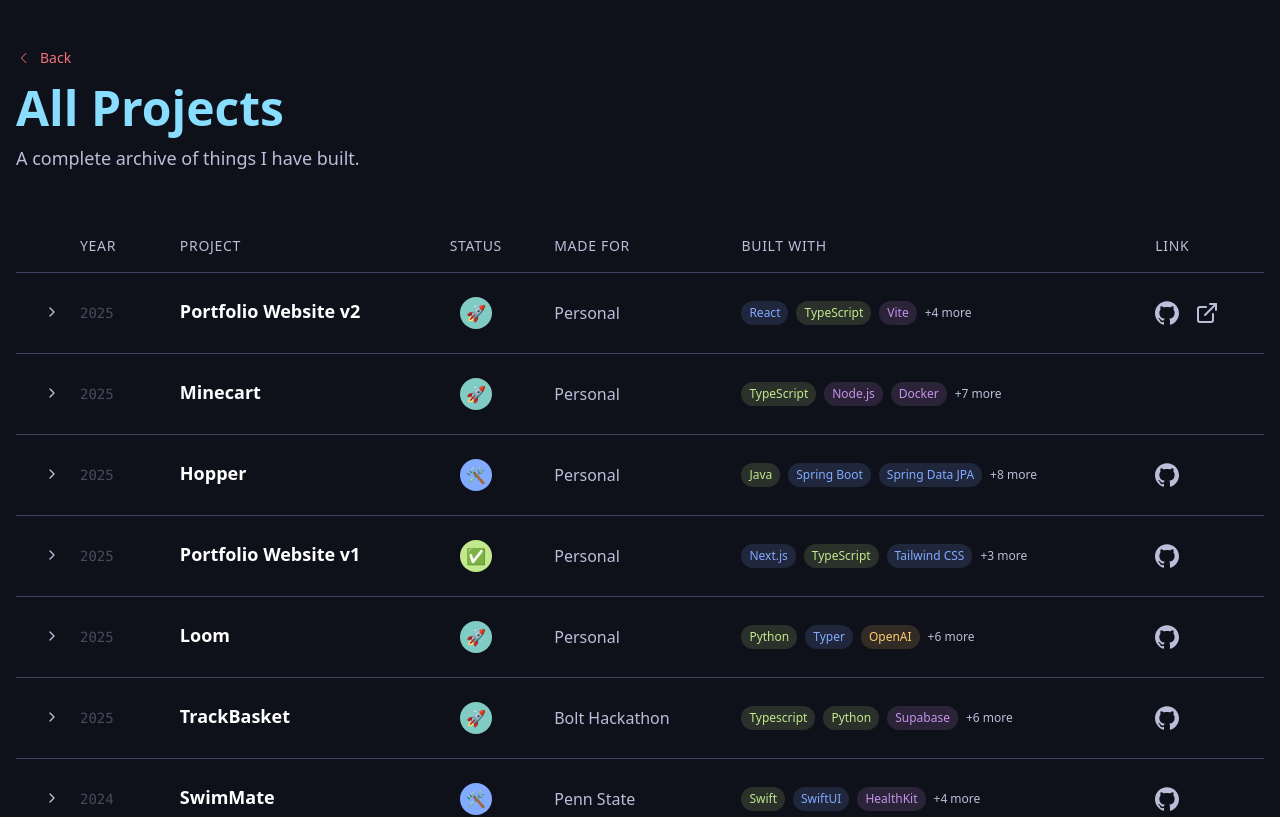
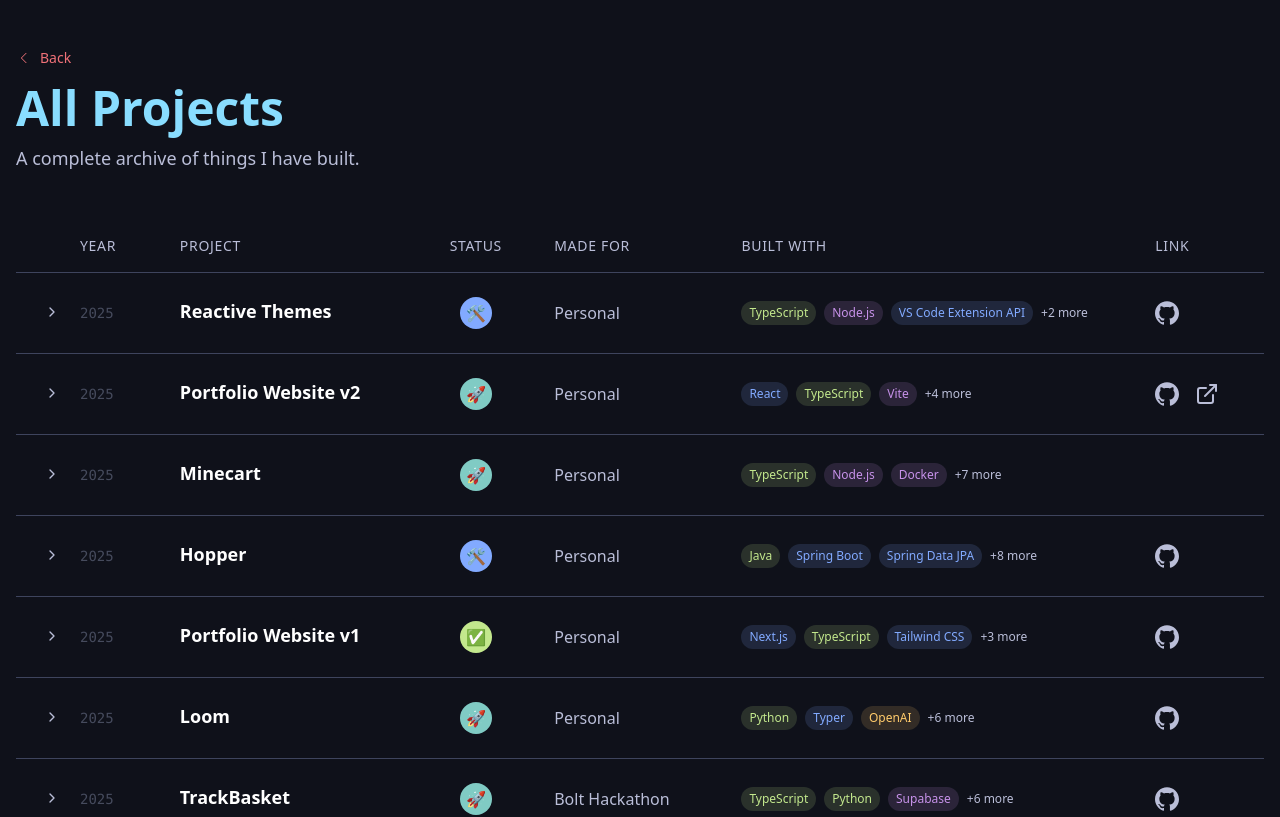
Before and after one commit to ggfincke/fincke.dev-v2, a React (Vite) app: page /projects in a window 1280 px wide. Shown: the top 817 px of the page. Built offline with nearby package versions, Linux system fonts and the light colour scheme.

Commit message:
Update portfolio content

```diff
--- a/src/sections/experience/content/experienceTimeline.ts
+++ b/src/sections/experience/content/experienceTimeline.ts
@@ -5,7 +5,7 @@ import type { WorkExperience } from '~/shared/types';
 
 export const WORK_EXPERIENCE: WorkExperience[] = [
   {
-    title: 'Software Engineering Contractor',
+    title: 'Software Engineer (contract)',
     company: 'Scale AI',
     dateRange: 'May 2024 — Jul 2025',
     description:
@@ -13,6 +13,7 @@ export const WORK_EXPERIENCE: WorkExperience[] = [
     technologies: ['Python', 'TypeScript', 'Data Pipelines', 'LLM Evaluation'],
     link: 'https://medium.com/@ggfincke/how-pass-k-is-used-to-evaluate-llm-coding-performance-296e5c4565bc',
   },
+  // NOT INCLUDED BC OF SPACE CONSTRAINTS :)
   // {
   //   title: 'CMPSC 475 Learning Assistant (iOS / Applications Programming)',
   //   company: 'Pennsylvania State University',
--- a/src/sections/projects-archive/content/projects.tsx
+++ b/src/sections/projects-archive/content/projects.tsx
@@ -71,6 +71,30 @@ export const projects: Project[] = [
     repoUrl: 'https://github.com/ggfincke/hopper',
   },
   {
+    title: 'Reactive Themes',
+    tagline:
+      'Context-aware VS Code extension that automatically switches editor themes based on user-defined rules.',
+    dateRange: 'November 2025 – Present',
+    status: 'in-development',
+    madeFor: 'Personal',
+    featured: false,
+    bulletPoints: [
+      'Implement rule engine using minimatch-based glob matching to apply themes by language, file path, and workspace context, with explicit overlap detection and precedence rules',
+      'Built ThemeManager with configurable debounced theme switching to avoid flicker and excessive theme churn as files change',
+      'Designed typed configuration layer with theme validation against installed themes, rule helpers, and safe parsing of reactiveThemes.rules / reactiveThemes.defaultTheme settings',
+      'Added command palette flows for creating, managing, and cleaning up rules, including inline validation and clear summaries of the resulting theme behavior',
+      'Wrote comprehensive test suite (rule engine, theme manager, overlap detection) and wired extension metadata to support reliable publishing and iteration',
+    ],
+    technologies: [
+      'TypeScript',
+      'Node.js',
+      'VS Code Extension API',
+      'minimatch',
+      'Mocha',
+    ],
+    repoUrl: 'https://github.com/ggfincke/reactive-themes',
+  },
+  {
     title: 'Loom',
     tagline: 'AI résumé‑tailoring CLI that preserves DOCX/LaTeX formatting.',
     dateRange: 'Aug 2025 – Present',
@@ -117,7 +141,7 @@ export const projects: Project[] = [
     imagePath: '/assets/projects/images/trackbasket.png',
     imageAlt: 'TrackBasket app screenshot',
     technologies: [
-      'Typescript',
+      'TypeScript',
       'Python',
       'Supabase',
       'Next.js',
--- a/src/shared/utils/techColors.ts
+++ b/src/shared/utils/techColors.ts
@@ -18,7 +18,6 @@ const TECH_COLOR_MAP: TechColorMap = {
   Swift: 'language',
   Java: 'language',
   Go: 'language',
-  Typescript: 'language',
   C: 'language',
   'C/C++': 'language',
   Solidity: 'language',
@@ -67,6 +66,11 @@ const TECH_COLOR_MAP: TechColorMap = {
 
   // AI/ML Libraries
   Ollama: 'framework',
+
+  // VS Code & Testing
+  'VS Code Extension API': 'framework',
+  minimatch: 'framework',
+  Mocha: 'framework',
 
   // ========================================
   // BACKEND/INFRASTRUCTURE (purple) - DevOps, DBs, Tools
```
Also changed, not shown: 2 other files (tests, documents, lock files or other folders).
